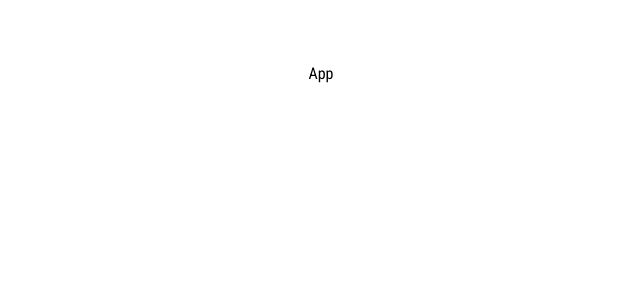
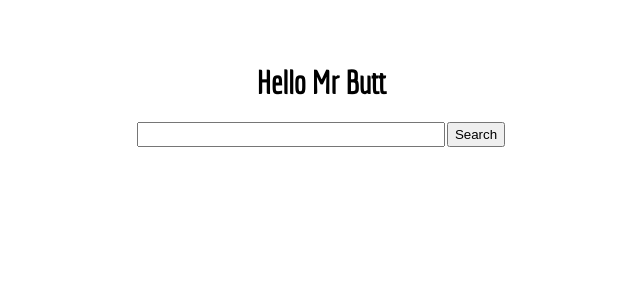
Before and after one commit to Zohaib94/react-hooks, a React (Create React App) app: page / in a window 1280 px wide. Shown: the top 300 px of the page, without its empty margins (319-959 px from the left). Built offline with nearby package versions, Linux system fonts and the light colour scheme; the HTML template or start-up script is replaced by a standard one.

Commit message:
Section 2 Lecture 2: useState

```diff
--- a/src/App.js
+++ b/src/App.js
@@ -1,13 +1,35 @@
-import React, { Component } from 'react';
+import React, { useState } from "react";
 
-class App extends Component {
-  render() {
-    return (
-      <div className="App">
-        App
+const App = () => {
+  const [userQuery, setUserQuery] = useState("");
+
+  const updateUserQuery = event => {
+    setUserQuery(event.target.value);
+  };
+
+  const searchQuery = () => {
+    window.open(`https://www.google.com/search?q=${userQuery}`, "_blank");
+  };
+
+  const handleKeypress = event => {
+    if (event.target === "Enter") {
+      searchQuery();
+    }
+  };
+
+  return (
+    <div className="App">
+      <h1>Hello Mr Butt</h1>
+      <div className="form">
+        <input
+          value={userQuery}
+          onChange={updateUserQuery}
+          onKeyDown={handleKeypress}
+        />
+        <button onClick={searchQuery}>Search</button>
       </div>
-    );
-  }
-}
+    </div>
+  );
+};
 
 export default App;
```
